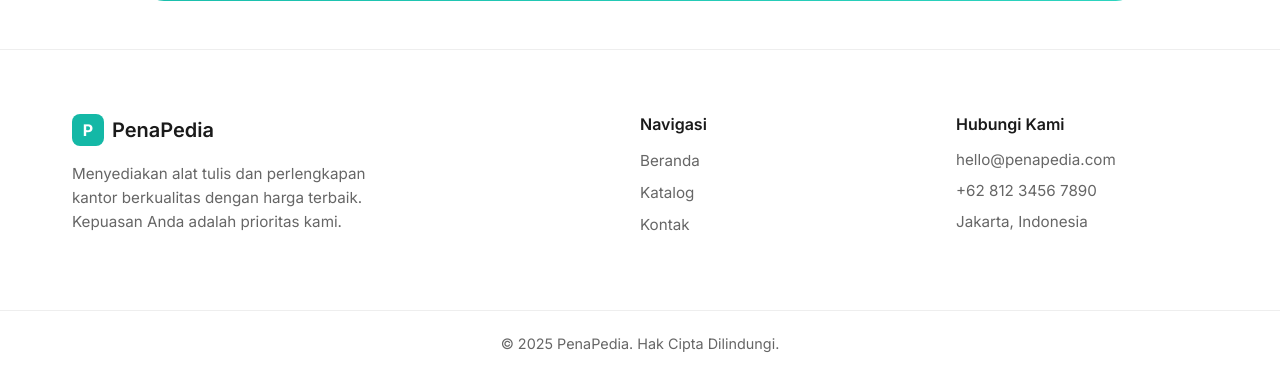
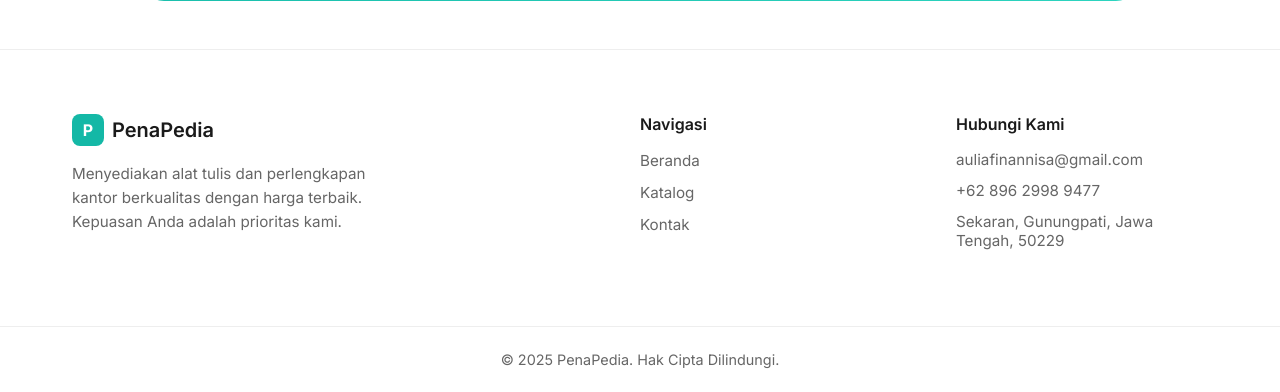
Before and after one commit to IipFindra/CatalogWebsite, a PHP site: page / in a window 1280 px wide. Shown: the part 1603-1995 px from the top of the page. Before the commit the page ends 1955 px from the top, so only its background shows below. Run offline with PHP 8.4, Linux system fonts and the light colour scheme; some libraries are stand-ins or nearby versions.

Commit message:
feat: add base layout structure with header, footer, navigation, and modals for product and delete confirmations.

```diff
--- a/app/views/layout.php
+++ b/app/views/layout.php
@@ -74,9 +74,9 @@ $cartCount = isset($_SESSION['cart']) ? count($_SESSION['cart']) : 0;
             <div class="footer-contact">
                 <h4>Hubungi Kami</h4>
                 <ul>
-                    <li>hello@penapedia.com</li>
-                    <li>+62 812 3456 7890</li>
-                    <li>Jakarta, Indonesia</li>
+                    <li>auliafinannisa@gmail.com</li>
+                    <li>+62 896 2998 9477</li>
+                    <li>Sekaran, Gunungpati, Jawa Tengah, 50229</li>
                 </ul>
             </div>
         </div>
```
